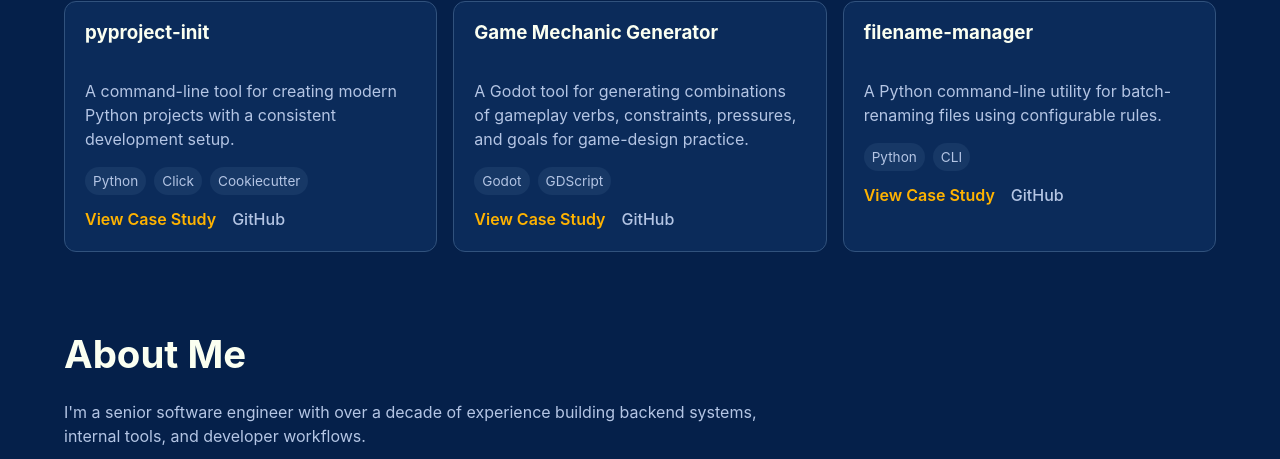
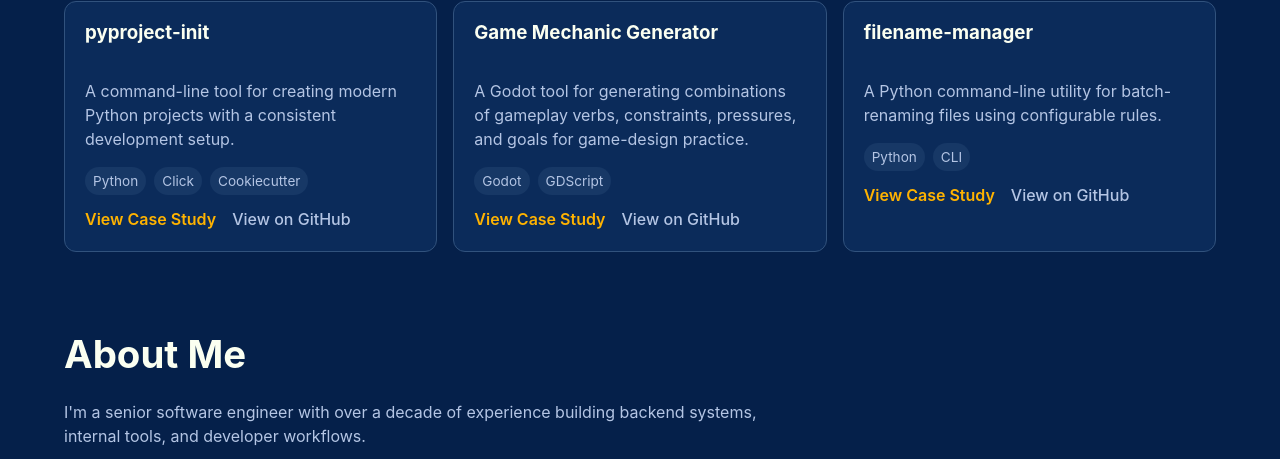
Before and after one commit to alexcwarren/alexcwarren.github.io, an Astro site in the folder astro/: page / in a window 1280 px wide. Shown: the part 638-1097 px from the top of the page. Built offline with nearby package versions, Linux system fonts and the light colour scheme; Astro itself is replaced by a stand-in of ours.

Commit message:
Add UI hinting features

```diff
--- a/astro/src/components/ProjectCard.astro
+++ b/astro/src/components/ProjectCard.astro
@@ -54,8 +54,9 @@
       href={repositoryUrl}
       target="_blank"
       rel="noreferrer"
+      aria-label={`View ${name} on Github (opens in a new tab)`}
     >
-      GitHub
+      View on GitHub
     </a>
   </div>
 </article>
--- a/astro/src/styles/global.css
+++ b/astro/src/styles/global.css
@@ -42,6 +42,12 @@
 
 a {
   color: inherit;
+}
+
+a:focus-visible,
+button:focus-visible {
+  outline: 2px solid var(--color-accent);
+  outline-offset: 3px;
 }
 
 img {
```
